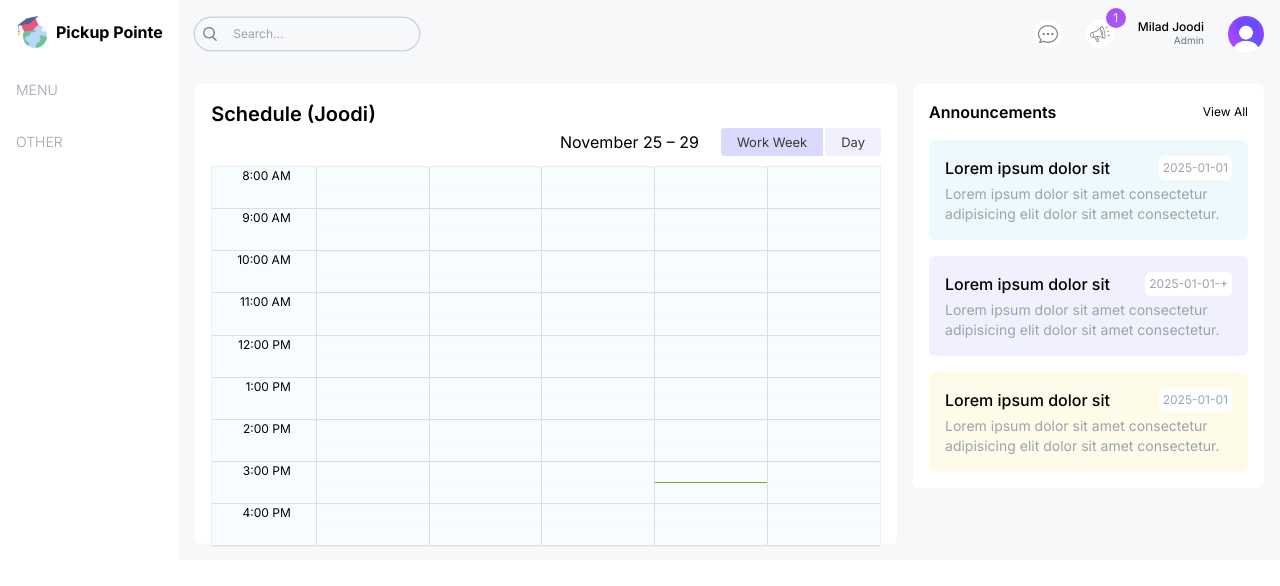
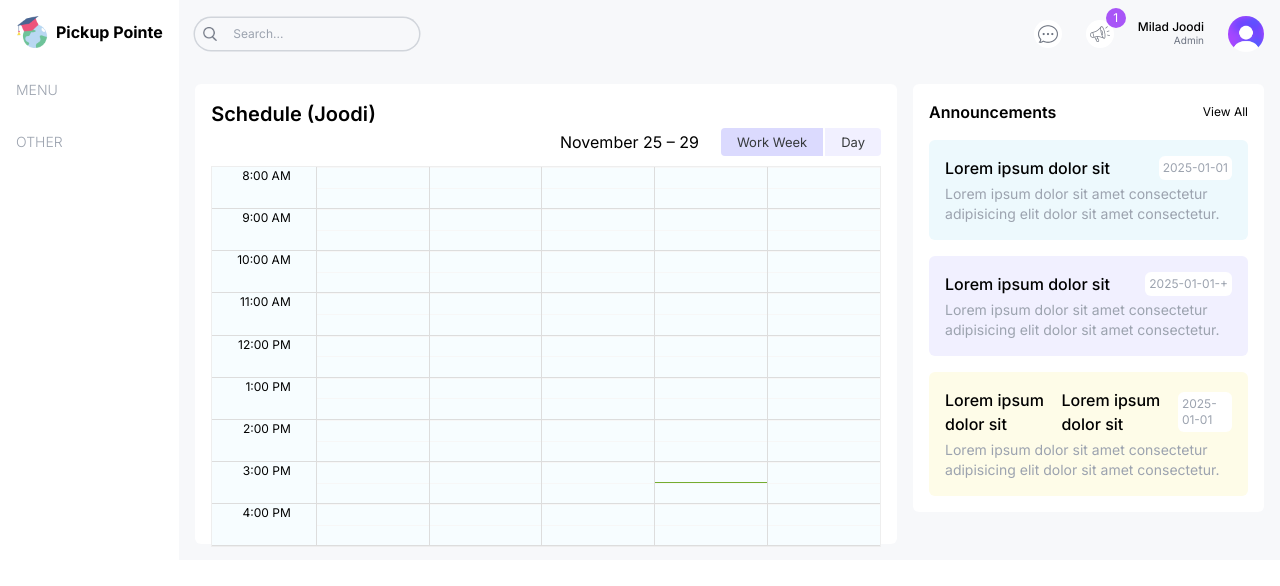
Before and after one commit to Coolio2156352/git-history4, a Next.js app: page /parent in a window 1280 px wide. Shown: the top 586 px of the page. Built offline with nearby package versions, Linux system fonts and the light colour scheme.

Commit message:
I hate you. really. great sleepy

```diff
--- a/src/components/Announcements.tsx
+++ b/src/components/Announcements.tsx
@@ -27,6 +27,7 @@ const Announcements = () => {
         <div className="bg-lamaYellowLight rounded-md p-4">
           <div className="flex items-center justify-between">
             <h2 className="font-medium">Lorem ipsum dolor sit</h2>
+            <h2 className="font-medium">Lorem ipsum dolor sit</h2>
             <span className="text-xs text-gray-400 bg-white rounded-md px-1 py-1">
               2025-01-01
             </span>
```
